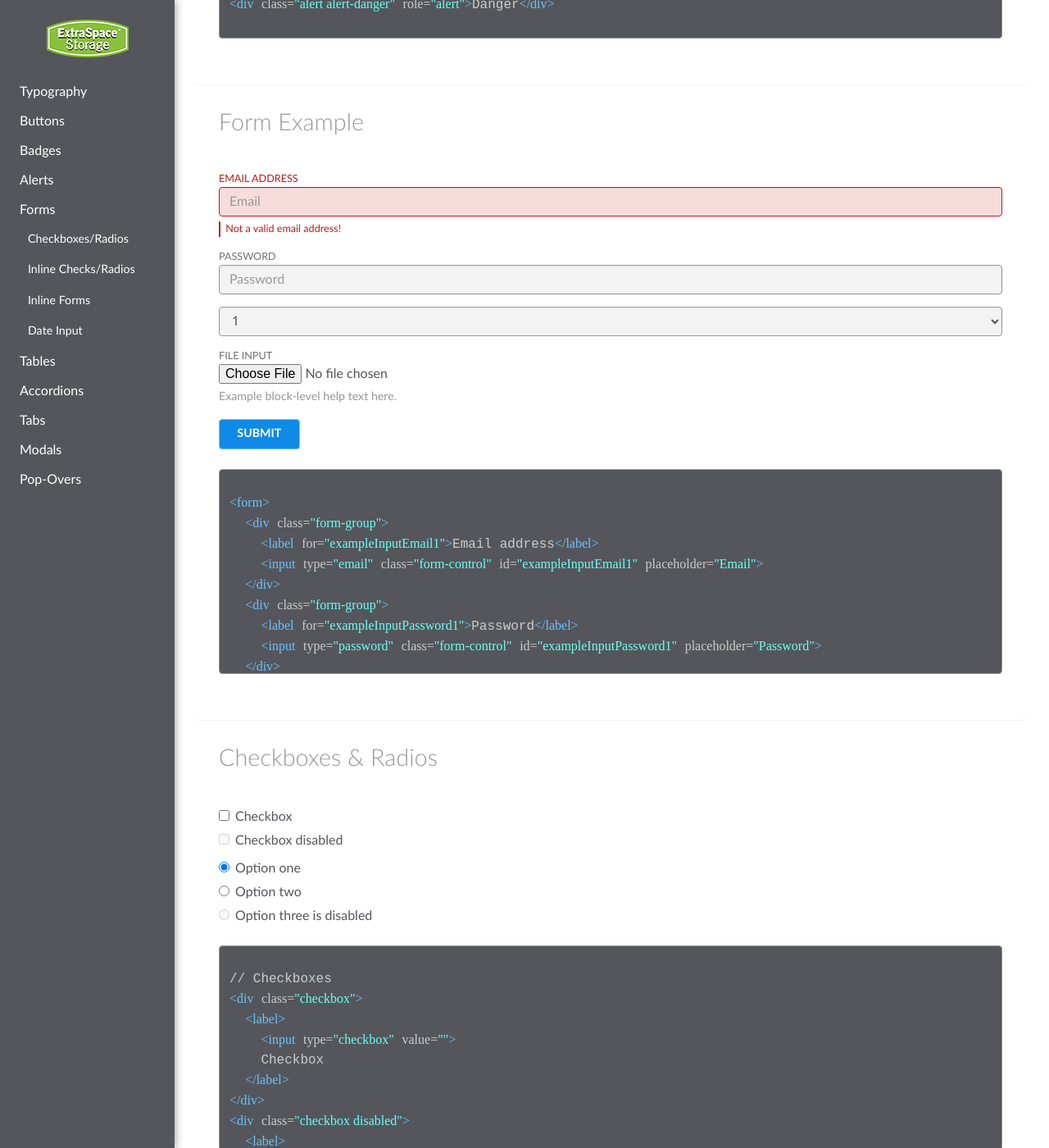
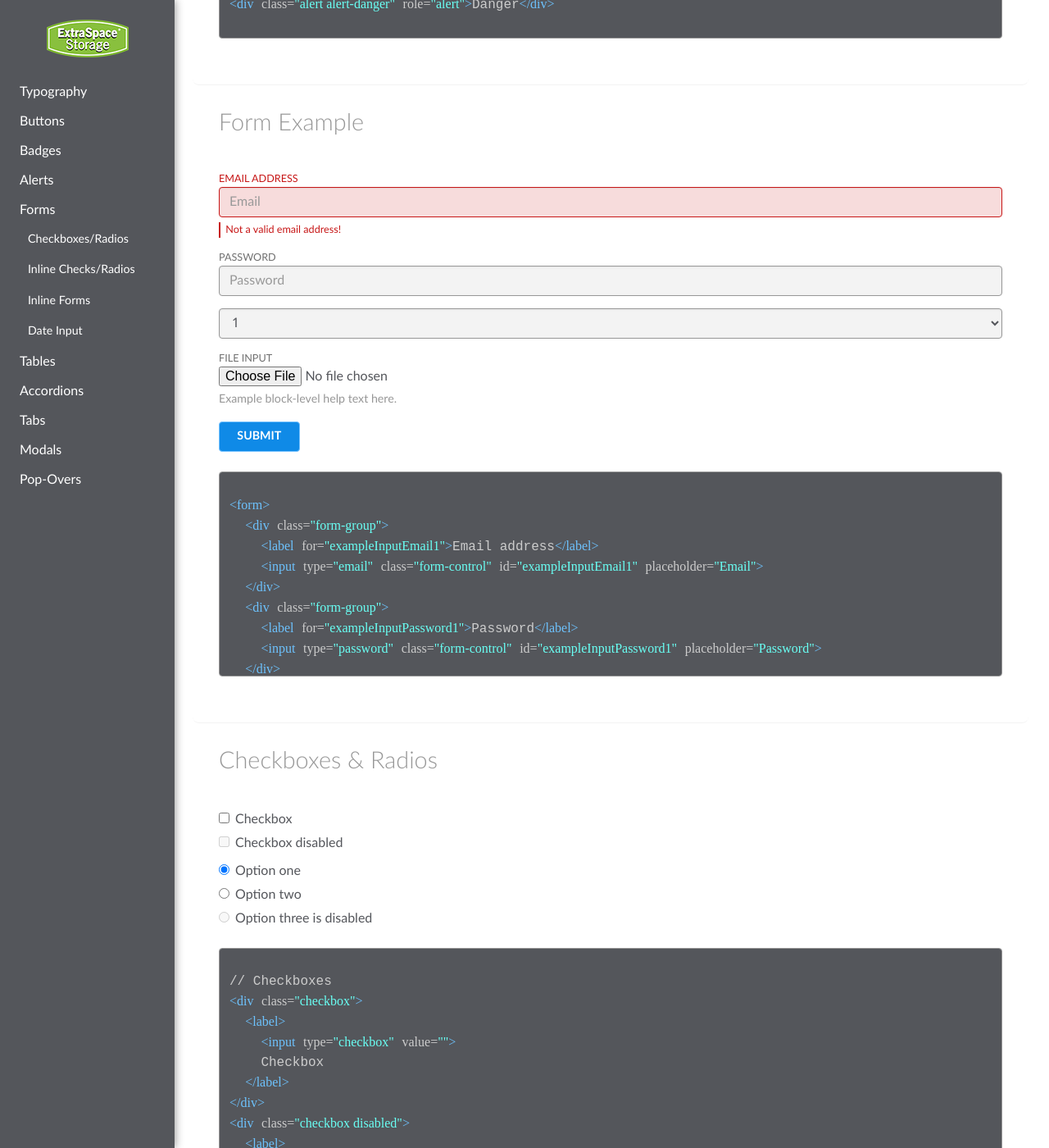
Before and after one commit to dv8withn8/ESSSASS, a Jekyll site: the page built from index.html, in a window 1280 px wide and 1400 px high, scrolled down 2628 px. Shown: the whole window at 82% size. Built offline with Jekyll 4.4.1, drawn with Linux system fonts in a browser that asks for light colours; nearby versions of some CDN libraries.

Commit message:
Input Adjustments

```diff
--- a/_sass/base/_forms.scss
+++ b/_sass/base/_forms.scss
@@ -31,6 +31,7 @@
 #{$all-text-inputs},
 .form-control, //Bootstrap class override
 select[multiple=multiple] {
+  color: $body-grey;
   background-color: $ghost-grey;
   border: $base-border;
   border-radius: $base-border-radius;
@@ -40,10 +41,10 @@
   font-size: $base-font-size;
   line-height: 1;
   margin-bottom: $small-spacing;
-  padding: $base-spacing / 3 $base-spacing;
+  padding: .5em .75em;
   transition: border-color $base-duration $base-timing;
   width: 100%;
-  height: 36px;
+  height: auto; //Override BS hard-value
 
   &:hover {
     border-color: shade($base-border-color, 20%);
@@ -64,6 +65,10 @@
       border: $base-border;
     }
   }
+}
+
+select.form-control {
+  height: 37px; // Requires explicit height as <select> will not apply padding
 }
 
 textarea {
```
